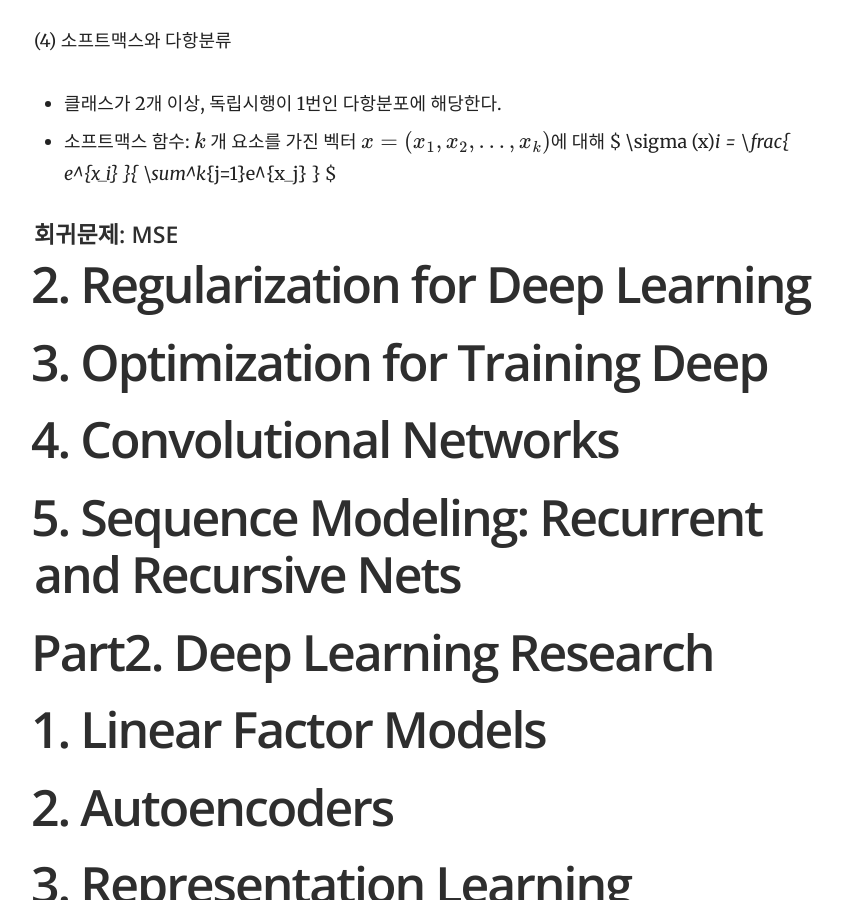
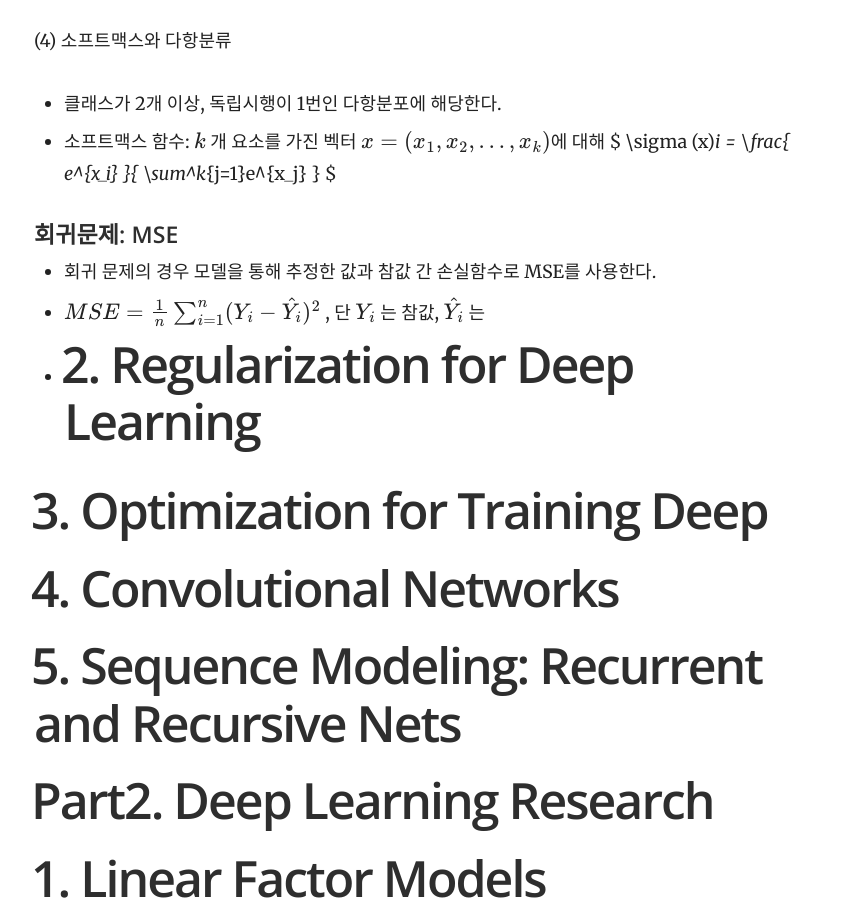
Before and after one commit to yrk3434/yrk3434.github.io, a Jekyll site: the page built from _docs/Theory/Deep Learning Overview.md, in a window 1280 px wide and 900 px high, scrolled down 5480 px. Shown: the whole window, without its empty margins (356-1199 px from the left). Built offline with Jekyll 4.4.1, drawn with Linux system fonts in a browser that asks for light colours; formulas are drawn with MathJax 3.

Commit message:
Update Deep Learning Overview.md

```diff
--- a/_docs/Theory/Deep Learning Overview.md
+++ b/_docs/Theory/Deep Learning Overview.md
@@ -67,6 +67,7 @@ toc_label: 목차
 
 ### 1.2.1. 손실 함수
 <br/>
+
 #### 분류문제: 크로스 엔트로피
 
 (1) 관점1. 정보이론의 엔트로피 <br/>
@@ -118,7 +119,9 @@ $ - ln p(x_1, x_2,..., x_k|n, p_1, p_2, ..., p_k)= - (x_1 ln p_1 + x_2 ln p_2 +
 - 소프트맥스 함수: $ k $ 개 요소를 가진 벡터 $ x =(x_1, x_2, ...,x_k) $에 대해 $ \sigma (x)_i = \frac{ e^{x_i} }{ \sum^k_{j=1}e^{x_j} } $
 
 #### 회귀문제: MSE
-
+- 회귀 문제의 경우 모델을 통해 추정한 값과 참값 간 손실함수로 MSE를 사용한다.
+- $ MSE=\frac{1}{n} \sum^n_{i=1} (Y_i - \hat{Y_i})^2 $ , 단 $ Y_i $ 는 참값, $ \hat{Y_i} $ 는
+-
 # 2. Regularization for Deep Learning
 
 # 3. Optimization for Training Deep
```
